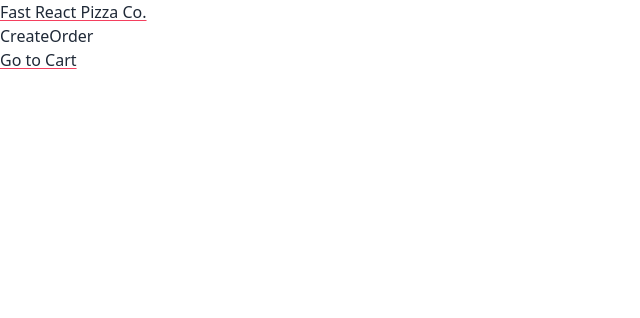
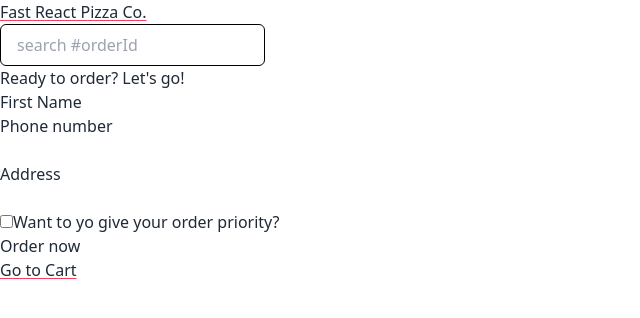
Before and after one commit to Fahim-Arefin/fast-pizza-co, a React (Vite) app: page /order/new in a window 1280 px wide. Shown: the top 318 px of the page, without its empty margins (0-640 px from the left). Built offline with nearby package versions, Linux system fonts and the light colour scheme.

Commit message:
React Router advanced feature explore done

```diff
--- a/src/App.jsx
+++ b/src/App.jsx
@@ -1,8 +1,12 @@
 import { RouterProvider, createBrowserRouter } from "react-router-dom";
 
 import Home from "./ui/Home";
+
 //{ loader as menuLoader } rename technic
 import Menu, { loader as menuLoader } from "./features/menu/Menu";
+import { loader as orderLoader } from "./features/order/Order";
+import { action as createOrderAction } from "./features/order/CreateOrder";
+
 import Cart from "./features/cart/Cart";
 import CreateOrder from "./features/order/CreateOrder";
 import Order from "./features/order/Order";
@@ -34,10 +38,13 @@
       {
         path: "/order/new",
         element: <CreateOrder />,
+        action: createOrderAction,
       },
       {
         path: "/order/:orderId",
         element: <Order />,
+        loader: orderLoader,
+        errorElement: <Error />,
       },
     ],
   },
--- a/src/features/order/CreateOrder.jsx
+++ b/src/features/order/CreateOrder.jsx
@@ -1,7 +1,137 @@
-import React from "react";
+import { Form, redirect, useActionData, useNavigation } from "react-router-dom";
+import { createOrder } from "../../services/apiRestaurant";
+
+// https://uibakery.io/regex-library/phone-number
+const isValidPhone = (str) =>
+  /^\+?\d{1,4}?[-.\s]?\(?\d{1,3}?\)?[-.\s]?\d{1,4}[-.\s]?\d{1,4}[-.\s]?\d{1,9}$/.test(
+    str
+  );
+
+const fakeCart = [
+  {
+    pizzaId: 12,
+    name: "Mediterranean",
+    quantity: 2,
+    unitPrice: 16,
+    totalPrice: 32,
+  },
+  {
+    pizzaId: 6,
+    name: "Vegetale",
+    quantity: 1,
+    unitPrice: 13,
+    totalPrice: 13,
+  },
+  {
+    pizzaId: 11,
+    name: "Spinach and Mushroom",
+    quantity: 1,
+    unitPrice: 15,
+    totalPrice: 15,
+  },
+];
 
 function CreateOrder() {
-  return <div>CreateOrder</div>;
+  const cart = fakeCart;
+  const navigation = useNavigation();
+
+  //if error is returned from action the formError can referance it
+  const formError = useActionData();
+
+  const isSubmitting = navigation.state === "submitting";
+  // console.log(navigation);
+
+  return (
+    <div>
+      <h2>Ready to order? Let's go!</h2>
+
+      <Form method="POST">
+        <div>
+          <label>First Name</label>
+          <input type="text" name="customer" required />
+        </div>
+
+        <div>
+          <label>Phone number</label>
+          <div>
+            <input type="tel" name="phone" required />
+          </div>
+          {formError?.phone && <p>{formError.phone}</p>}
+        </div>
+
+        <div>
+          <label>Address</label>
+          <div>
+            <input type="text" name="address" required />
+          </div>
+        </div>
+
+        <div>
+          <input
+            type="checkbox"
+            name="priority"
+            id="priority"
+            // value={withPriority}
+            // onChange={(e) => setWithPriority(e.target.checked)}
+          />
+          <label htmlFor="priority">Want to yo give your order priority?</label>
+        </div>
+
+        {/* a nice technic to pass data
+          cart array info in not a thing that we pass in a form input and read
+          but if we include cart data we can make it as a hidden field and pass it to action fucn
+          so that our all data can access in a single point
+        */}
+        <div>
+          <input type="hidden" value={JSON.stringify(cart)} name="cart" />
+        </div>
+
+        <div>
+          <button disabled={isSubmitting}>
+            {isSubmitting ? "Placing order..." : "Order now"}
+          </button>
+        </div>
+      </Form>
+    </div>
+  );
+}
+
+export async function action({ request }) {
+  const formData = await request.formData();
+  const data = Object.fromEntries(formData); //convert the formData into data that is our desired values that we put in input field
+
+  //priority=on and off but we want true or false
+  //cart data in in json format bcz it needs to be json to pass it inside form data
+  //now we need it into javascript format again so we need to parse it
+
+  //formated data
+  //order has no id
+  const order = {
+    ...data,
+    priority: data.priority === "on",
+    cart: JSON.parse(data.cart),
+  };
+
+  // console.log(order);
+
+  //error check
+  const error = {};
+  if (!isValidPhone(order.phone)) {
+    error.phone = "Please add valid phone no.";
+  }
+  //Object.keys(error) will convert error obj into array with the error obj keys
+  if (Object.keys(error).length > 0) {
+    // return error and this will be access from component usuing a hook called
+    return error;
+  }
+
+  //if no error return then this codes run
+  //now this new order has id bcz it is placed in the database
+  const newOrder = await createOrder(order);
+  // console.log(newOrder);
+
+  // return null;
+  return redirect(`/order/${newOrder.id}`);
 }
 
 export default CreateOrder;
--- a/src/features/order/Order.jsx
+++ b/src/features/order/Order.jsx
@@ -1,7 +1,66 @@
-import React from "react";
+// Test ID: IIDSAT
+
+import { useLoaderData } from "react-router-dom";
+import { getOrder } from "../../services/apiRestaurant";
+import {
+  calcMinutesLeft,
+  formatCurrency,
+  formatDate,
+} from "../../utils/helpers";
 
 function Order() {
-  return <div>Order</div>;
+  // Everyone can search for all orders, so for privacy reasons we're gonna gonna exclude names or address,
+  // these are only for the restaurant staff
+
+  const order = useLoaderData();
+  console.log(order);
+
+  const {
+    id,
+    status,
+    priority,
+    priorityPrice,
+    orderPrice,
+    estimatedDelivery,
+    cart,
+  } = order;
+  const deliveryIn = calcMinutesLeft(estimatedDelivery);
+
+  return (
+    <div>
+      <div>
+        <h2>Status</h2>
+
+        <div>
+          {priority && <span>Priority</span>}
+          <span>{status} order</span>
+        </div>
+      </div>
+
+      <div>
+        <p>
+          {deliveryIn >= 0
+            ? `Only ${calcMinutesLeft(estimatedDelivery)} minutes left 😃`
+            : "Order should have arrived"}
+        </p>
+        <p>(Estimated delivery: {formatDate(estimatedDelivery)})</p>
+      </div>
+
+      <div>
+        <p>Price pizza: {formatCurrency(orderPrice)}</p>
+        {priority && <p>Price priority: {formatCurrency(priorityPrice)}</p>}
+        <p>To pay on delivery: {formatCurrency(orderPrice + priorityPrice)}</p>
+      </div>
+    </div>
+  );
 }
 
+export async function loader({ params }) {
+  //params is provided by React Router
+  //we cannot use useParams() hook bcz we are not in the component
+  //but React Router gives us the params in the loader parameter obj
+  // so just destructure it and use it
+  const order = getOrder(params.orderId);
+  return order;
+}
 export default Order;
--- /dev/null
+++ b/src/features/order/SearchOrder.jsx
@@ -0,0 +1,29 @@
+import { useState } from "react";
+import { useNavigate } from "react-router-dom";
+
+function SearchOrder() {
+  const [query, setQuery] = useState("");
+  const navigate = useNavigate();
+  const handleSubmit = (e) => {
+    e.preventDefault();
+    if (!query) {
+      return;
+    }
+    setQuery("");
+    navigate(`/order/${query}`);
+  };
+
+  return (
+    <form onSubmit={handleSubmit}>
+      <input
+        value={query}
+        onChange={(e) => setQuery(e.target.value)}
+        type="text"
+        placeholder="search #orderId"
+        className="border border-black px-4 py-2 rounded-md"
+      />
+    </form>
+  );
+}
+
+export default SearchOrder;
--- a/src/main.jsx
+++ b/src/main.jsx
@@ -38,7 +38,7 @@
         loader: menuLoader,
       },
 ## Third we call the hook useLoaderData() to the route page so that when a route
-   is hit it will execute this hook.this hook will do the rest.
+   is hit it will execute this hook.this hook will give the response of the rest API.
 ## React Router use "Render as u fetch" technic where page gets loaded and data loading same time
 ## In useEffect use "Fetch on render" technic where page first gets loaded then useEffect() gets
    called then data loading is happenning. So it will gets more time to load data also
@@ -49,4 +49,39 @@
 ##  const navigation = useNavigation(); this hook will give us the loading state
 ## if a page is idle or in loading state we can use this hook to track then we can use
     this loading state and add our spinner component
+
+    *** Submit form data using React Router***
+-----------------------------------------------------------------------
+## we can replace the <form> with <From> which is a React Router feature
+## now no need to ware up all the input field with a state
+## React-Router will do it for us
+## now when we submit the form it will pass the data into "action" func and we can grap
+the request in the parameter
+## see CreateOrder component
+## steps-1 ---> create the <From>
+## steps-2 ---> create action func
+## pass action fucn to the route
+      {
+        path: "/order/new",
+        element: <CreateOrder />,
+        action: createOrderAction,
+      },
+## steps-3 ---> grab the request to the action fucn and use it
+## step-4 ----> now we can access all the data inside action func
+## step-5 --> now we can call the REST API using that data
+
+*** Submit form data using React Router erorr handle***
+-----------------------------------------------------------------------
+## to handle error we can return it from the action
+## then we can reference it using useActionData() hook in the component
+## then use it in then component
+
+
+
+//Important
+#### ALL "LOADER" AND "ACTION" FUNCTION MUST RETURN THE DATA (OR SOMETHING)
+     then this data will be access from components via some hooks
+     like useLoaderData(),useActionData()..
+
+
 */
--- a/src/services/apiRestaurant.js
+++ b/src/services/apiRestaurant.js
@@ -1,4 +1,4 @@
-const API_URL = "https://react-fast-pizza-api.onrender.com/apisss";
+const API_URL = "https://react-fast-pizza-api.onrender.com/api";
 
 export async function getMenu() {
   const res = await fetch(`${API_URL}/menu`);
--- a/src/ui/Header.jsx
+++ b/src/ui/Header.jsx
@@ -1,4 +1,5 @@
 import { Link } from "react-router-dom";
+import SearchOrder from "../features/order/SearchOrder";
 
 function Header() {
   return (
@@ -6,6 +7,7 @@
       <Link className="underline underline-offset-2 decoration-rose-500" to="/">
         Fast React Pizza Co.
       </Link>
+      <SearchOrder />
     </div>
   );
 }
```
